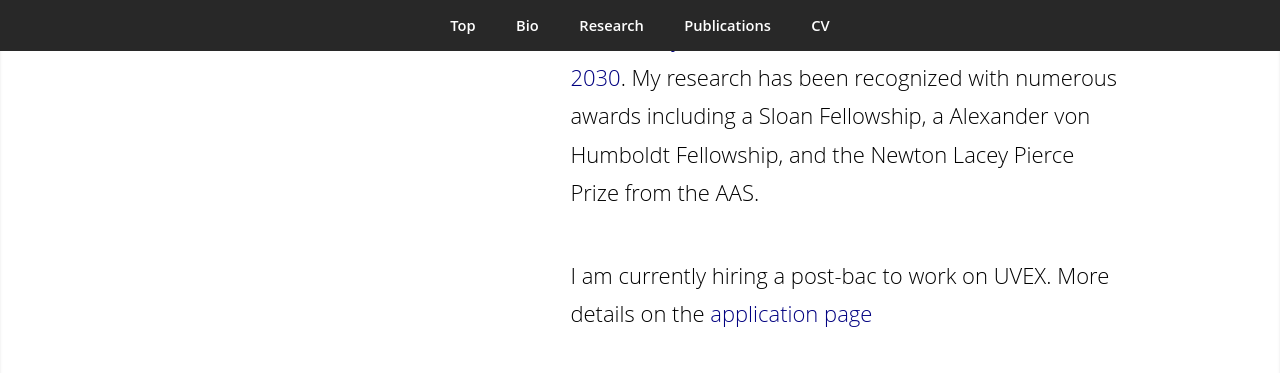
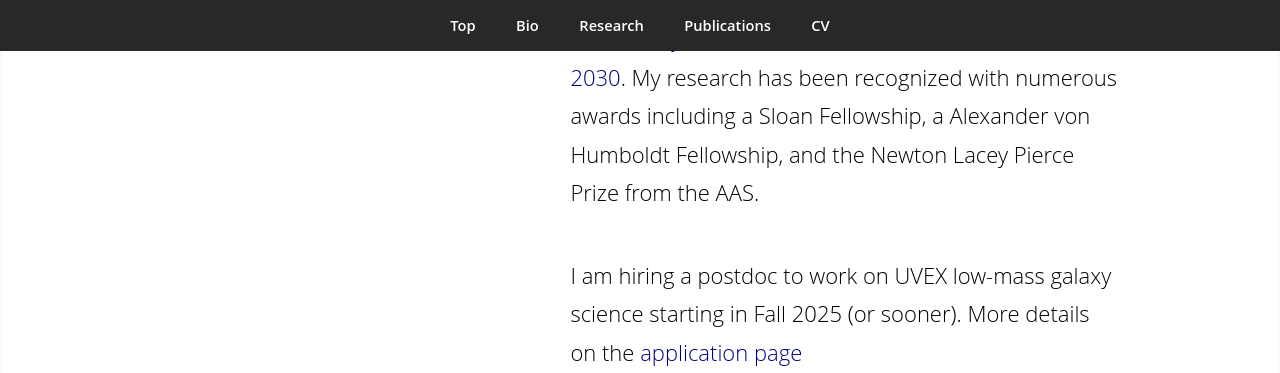
Before and after one commit to dweisz/dweisz.github.io, a Jekyll site: the page index.html, which Jekyll copies as it is, in a window 1280 px wide and 900 px high, scrolled down 717 px, cut to the strip 0-373 px from the top of the window. Built offline with Jekyll 4.4.1, drawn with Linux system fonts in a browser that asks for light colours; nearby versions of some CDN libraries; library files that are not in the unit come from our copies; comment, search, counter and statistics services are not loaded.

Commit message:
Update index.html

```diff
--- a/index.html
+++ b/index.html
@@ -58,7 +58,7 @@
 							</header>
 							<p>I have broad interests in <a href="https://arxiv.org/abs/1901.07571" id="link">near-field cosmology</a>, stars, dark matter, and the smallest galaxies in the Universe. I do a lot of space-based observing, statistical modeling, and comparisons of data to theoretical predictions from stellar evolution and galaxy formation models.  I am the PI of the JWST <a href="http://ers-stars.github.io" id="link">Early Release Science program for resolved stellar populations</a> and PI of the HST Treasury Survey of M31 Satellite Galaxies.  I am on the core leadership team of <a href="https://www.uvex.caltech.edu" id="link">UVEX</a> and I lead its low-mass, low-metallicity science program.  <a href="https://www.nasa.gov/news-release/new-nasa-mission-will-study-ultraviolet-sky-stars-stellar-explosions/" id="link">The UVEX mission was selected by NASA in 2024 and is slated to launch in 2030</a>.  My research has been recognized with numerous awards including a Sloan Fellowship, a Alexander von Humboldt Fellowship, and the Newton Lacey Pierce Prize from the AAS. </p>
 
-							<p> I am currently hiring a post-bac to work on UVEX.  More details on the <a href="https://aprecruit.berkeley.edu/JPF04594" id="link">application page</a></p>
+							<p> I am hiring a postdoc to work on UVEX low-mass galaxy science starting in Fall 2025 (or sooner).  More details on the <a href="https://aprecruit.berkeley.edu/JPF04695" id="link">application page</a></p>
 
 
         </div> </div>
```
